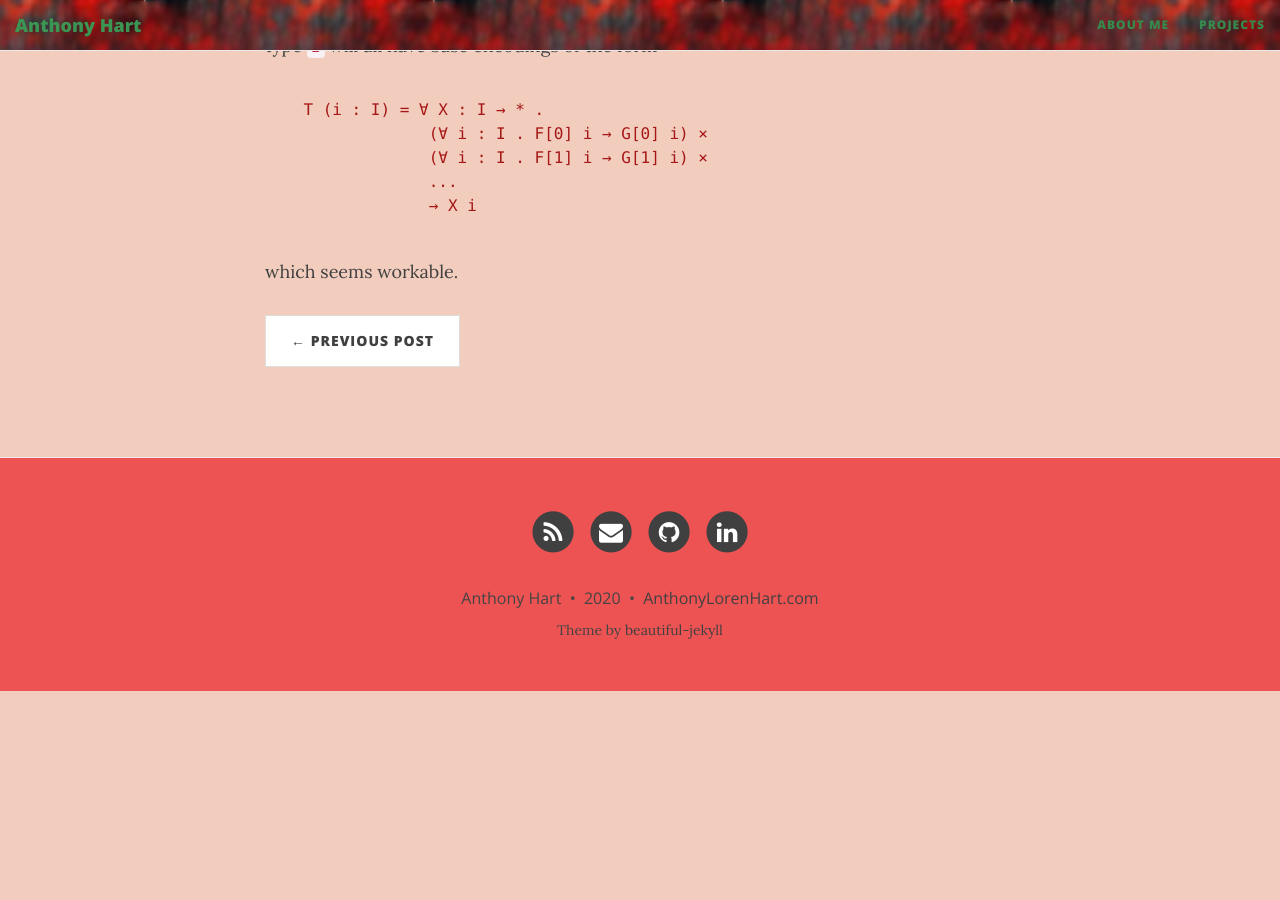
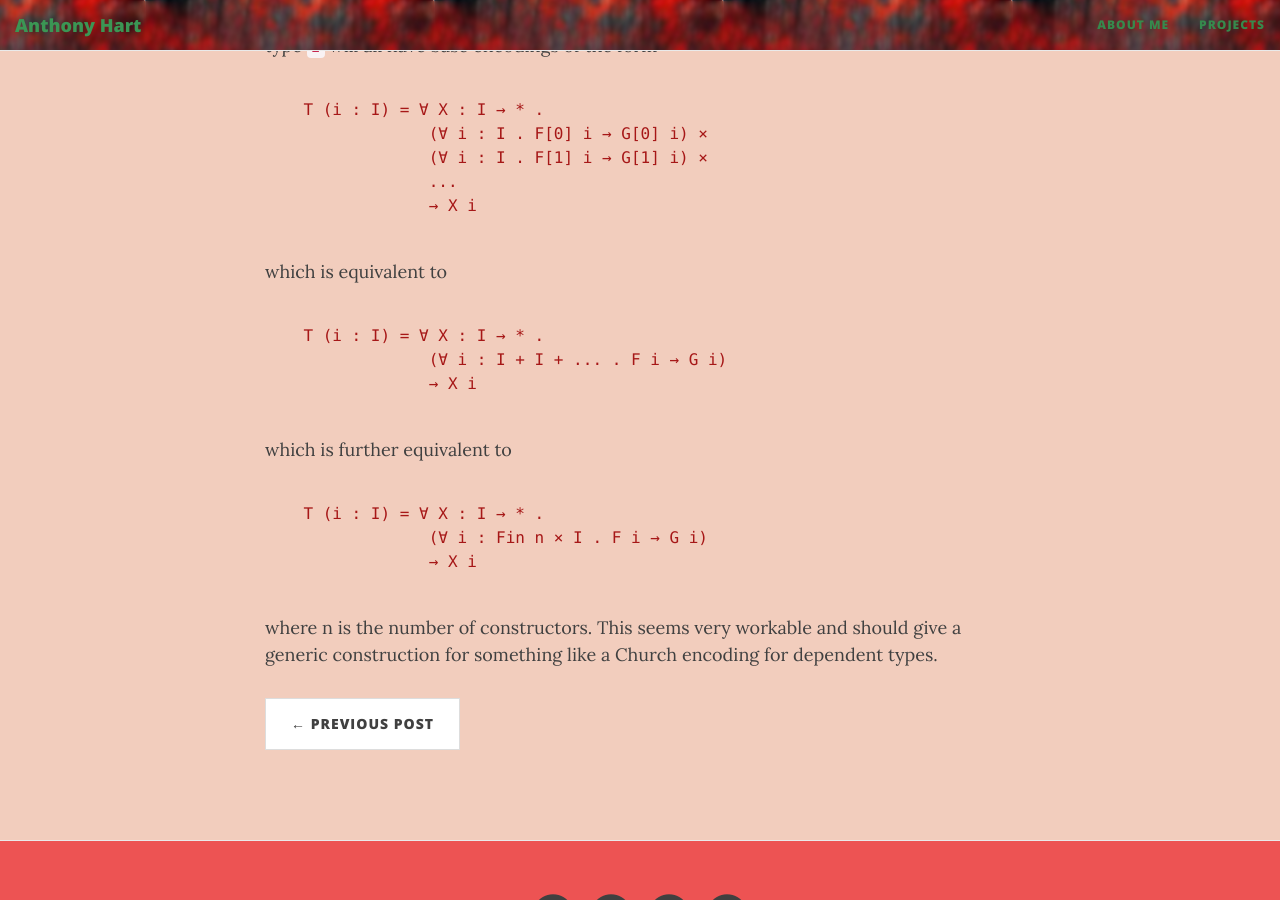
Before and after one commit to AHartNtkn/AHartNtkn.github.io, a Jekyll site: the page built from _posts/2020-08-31-Datatypes-as-Dialgebras.md, in a window 1280 px wide and 900 px high, scrolled down 6923 px. Built offline with Jekyll 4.4.1, drawn with Linux system fonts in a browser that asks for light colours; nearby versions of some CDN libraries; before the commit the page ends 7614 px from its top, so only the background shows below that.

Commit message:
Extended ending.

````diff
--- a/_posts/2020-08-31-Datatypes-as-Dialgebras.md
+++ b/_posts/2020-08-31-Datatypes-as-Dialgebras.md
@@ -217,4 +217,21 @@ Not too hard to work out. A more generic construction for dialgebras in general
                 ...
                 → X i
 ```
-which seems workable.
+
+which is equivalent to
+
+```
+   T (i : I) = ∀ X : I → * .
+                (∀ i : I + I + ... . F i → G i)
+                → X i
+```
+
+which is further equivalent to
+
+```
+   T (i : I) = ∀ X : I → * .
+                (∀ i : Fin n × I . F i → G i)
+                → X i
+```
+
+where n is the number of constructors. This seems very workable and should give a generic construction for something like a Church encoding for dependent types.
````
